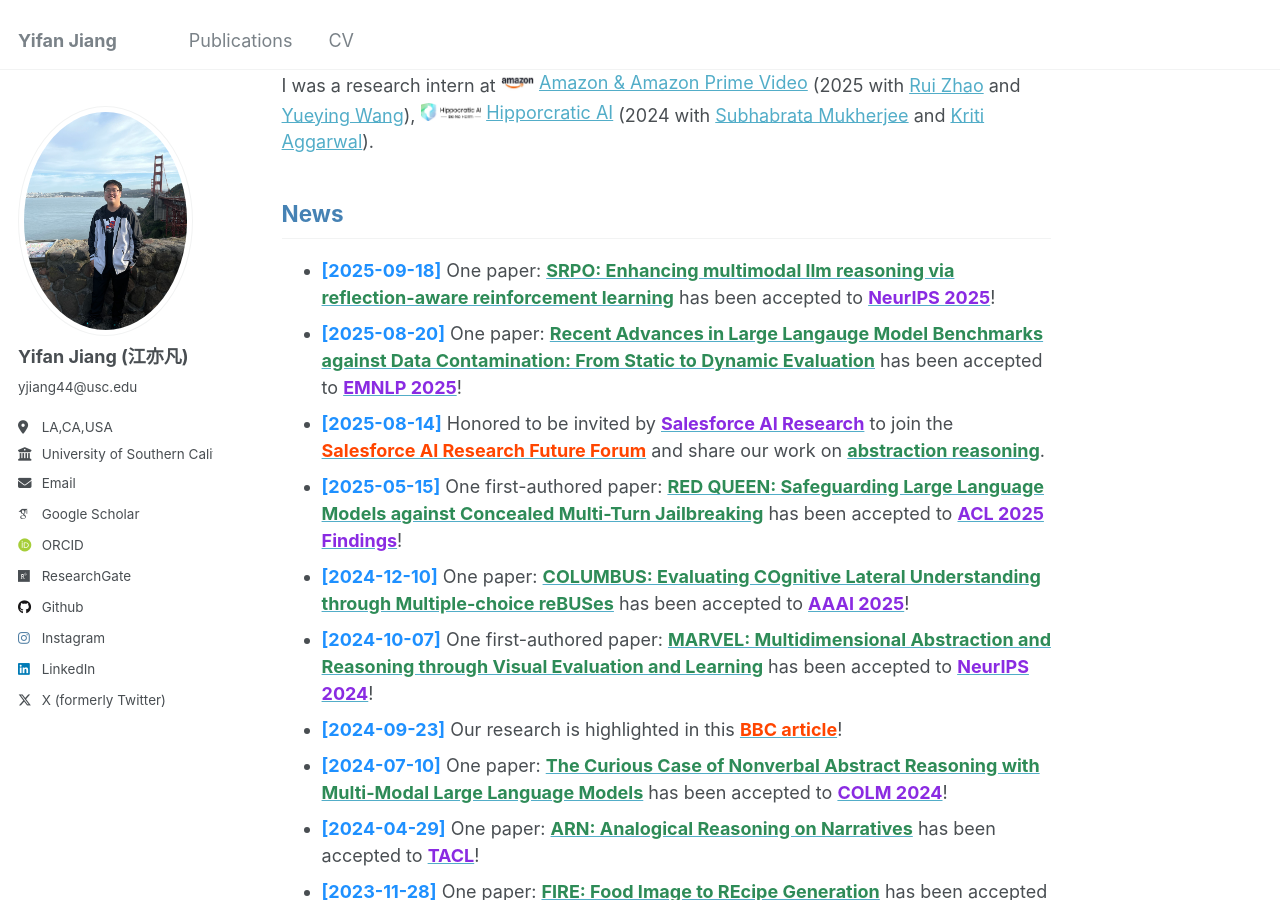
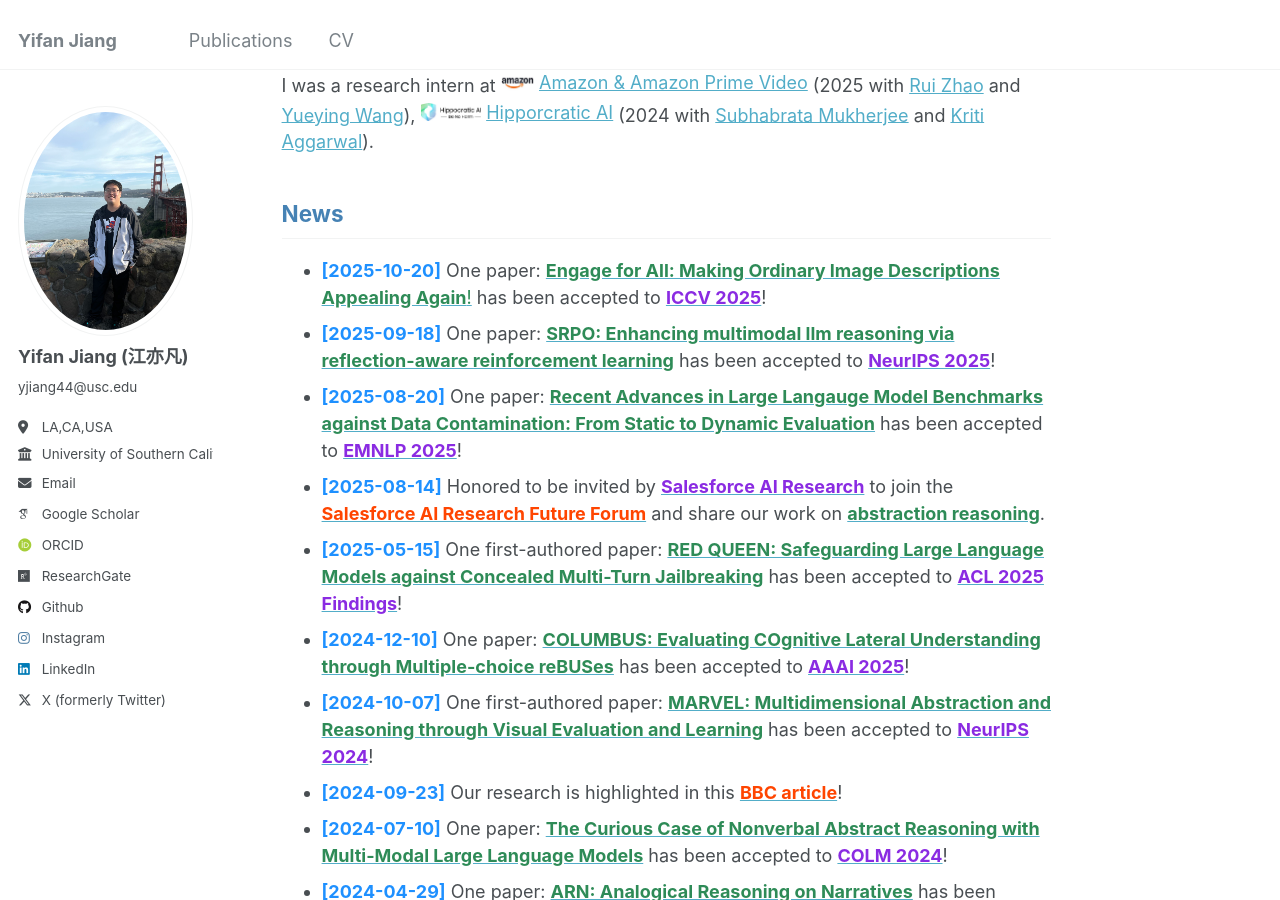
Before and after one commit to yifanJIANG-921/yifanJIANG-921.github.io, a Jekyll site: the page built from _pages/about.md, in a window 1280 px wide and 900 px high, scrolled down 898 px. Built offline with Jekyll 4.4.1, drawn with Linux system fonts in a browser that asks for light colours; some web fonts are replaced.

Commit message:
Update about.md

```diff
--- a/_pages/about.md
+++ b/_pages/about.md
@@ -21,6 +21,7 @@ I was a research intern at <a href="https://www.amazon.com/gp/video/storefront"
 
 
 ## <span style="color: #4682B4;">News</span>
+- **<span style="color: #1E90FF;">[2025-10-20]</span>** One paper: [<span style="color: #2E8B57;">**Engage for All: Making Ordinary Image Descriptions Appealing Again**!</span>](https://openaccess.thecvf.com/content/ICCV2025/html/Chen_Engage_for_All_Making_Ordinary_Image_Descriptions_Appealing_Again_ICCV_2025_paper.html) has been accepted to [<span style="color: #8A2BE2;">**ICCV 2025**</span>](https://iccv.thecvf.com/virtual/2025/index.html)!
 - **<span style="color: #1E90FF;">[2025-09-18]</span>** One paper: [<span style="color: #2E8B57;">**SRPO: Enhancing multimodal llm reasoning via reflection-aware reinforcement learning**</span>](https://arxiv.org/abs/2506.01713) has been accepted to [<span style="color: #8A2BE2;">**NeurIPS 2025**</span>](https://neurips.cc/)!
 - **<span style="color: #1E90FF;">[2025-08-20]</span>** One paper: [<span style="color: #2E8B57;">**Recent Advances in Large Langauge Model Benchmarks against Data Contamination: From Static to Dynamic Evaluation**</span>](https://arxiv.org/abs/2502.17521) has been accepted to [<span style="color: #8A2BE2;">**EMNLP 2025**</span>](https://2025.emnlp.org/)!
 - **<span style="color: #1E90FF;">[2025-08-14]</span>** Honored to be invited by [<span style="color: #8A2BE2;">**Salesforce AI Research**</span>](https://www.salesforceairesearch.com/publications) to join the [<span style="color: #FF4500;">**Salesforce AI Research Future Forum**</span>](https://www.linkedin.com/feed/update/urn:li:activity:7363972366336421888/) and share our work on [<span style="color: #2E8B57;">**abstraction reasoning**</span>](https://proceedings.neurips.cc/paper_files/paper/2024/hash/529d8b3a23991e83db07f21727256374-Abstract-Datasets_and_Benchmarks_Track.html).
```
